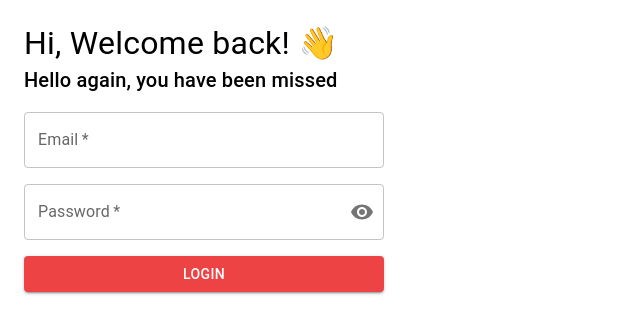
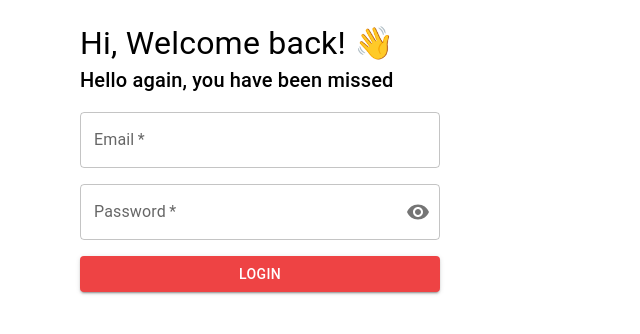
Before and after one commit to SaadiaELF/wm4-1-techieelites-feedbacktracker, a React (Create React App) app in the folder client/: page / in a window 1280 px wide. Shown: the top 334 px of the page, without its empty margins (0-640 px from the left). Built offline with nearby package versions, Linux system fonts and the light colour scheme.

Commit message:
added a container

```diff
--- a/client/src/pages/Login.js
+++ b/client/src/pages/Login.js
@@ -20,8 +20,9 @@ const handlePasswordVisibility = () => {
 }
 
 	return (
+		<div style={{marginInline: 'auto', maxWidth: '72rem'}}>
 			<Stack sx={{ maxWidth: 360, padding: "1rem" }} spacing={2}>
-			<Stack >
+				<Stack>
 					<Typography variant="h4" sx={{ fontSize: 32 }}>
 						Hi, Welcome back! 👋
 					</Typography>
@@ -52,7 +53,9 @@ const handlePasswordVisibility = () => {
 							name="password"
 							placeholder="********"
 							required
-						onChange={(e) => setValues({ ...values, password: e.target.value })}
+							onChange={(e) =>
+								setValues({ ...values, password: e.target.value })
+							}
 							InputProps={{
 								endAdornment: (
 									<InputAdornment position="end">
@@ -82,6 +85,7 @@ const handlePasswordVisibility = () => {
 					</Stack>
 				</form>
 			</Stack>
+		</div>
 	);
 }
 
```
Lines whose indentation alone changed are shown as unchanged.
